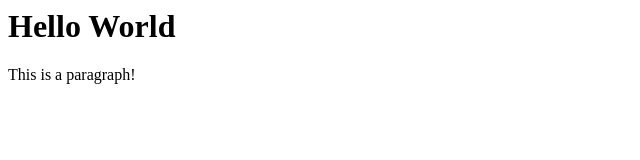
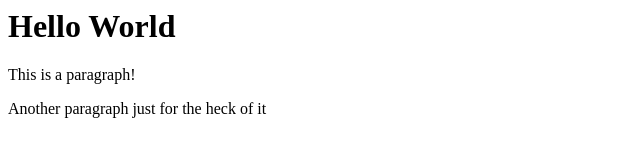
Before and after one commit to zkl44/hello-world, a plain HTML site: page index.html in a window 1280 px wide. Shown: the whole page, without its empty margins (0-640 px from the left). Drawn offline with Linux system fonts and the light colour scheme.

Commit message:
added another paragraph to a branch created in the UI

```diff
--- a/index.html
+++ b/index.html
@@ -1,5 +1,6 @@
 <html>
 <h1>Hello World</h1>
 <p>This is a paragraph!</p>
+<p>Another paragraph just for the heck of it</p>
 
 </html>
```
